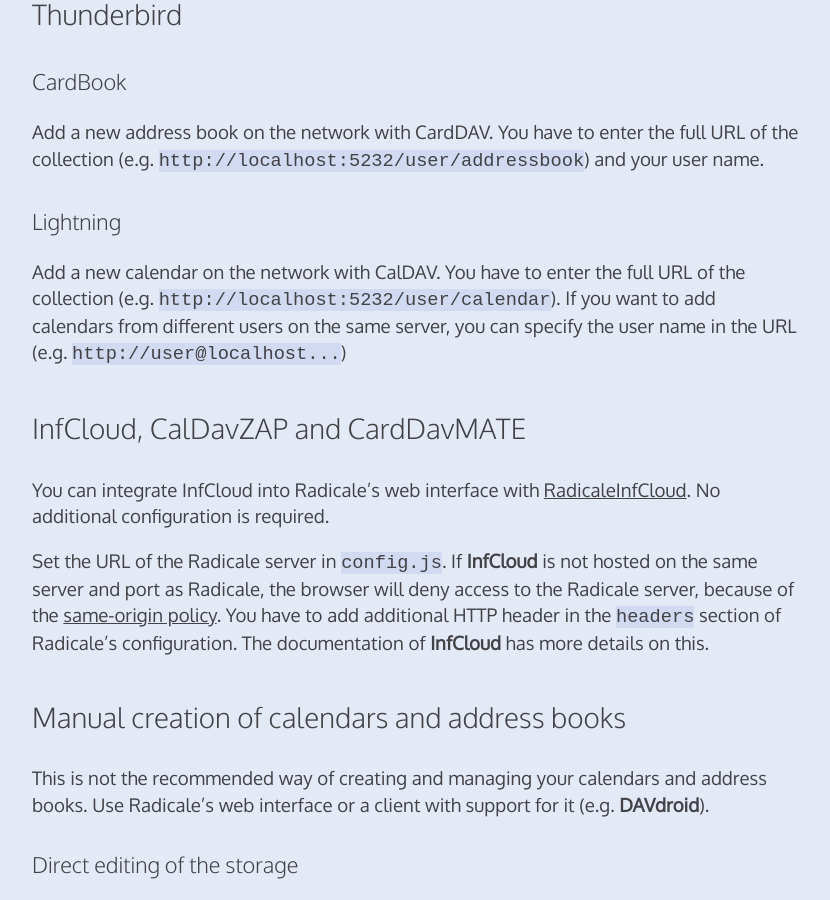
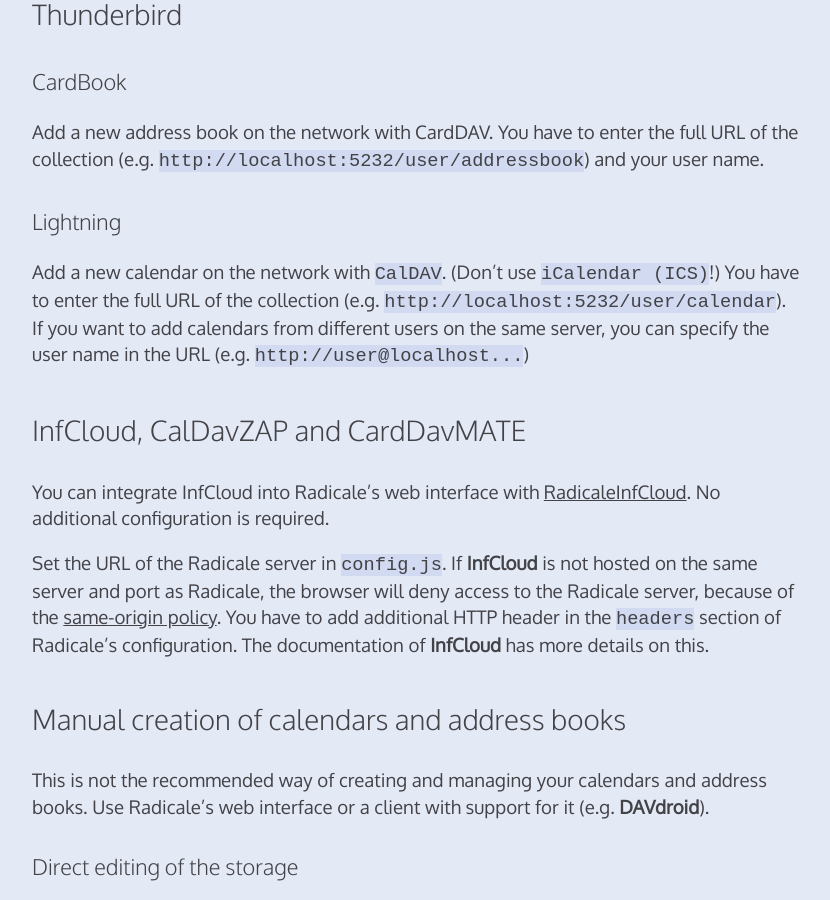
Before and after one commit to Kozea/Radicale, a Jekyll site: the page built from clients.md, in a window 1280 px wide and 900 px high, scrolled down 1061 px. Shown: the whole window, without its empty margins (224-1054 px from the left). Built offline with Jekyll 4.4.1, drawn with Linux system fonts in a browser that asks for light colours.

Commit message:
Don't use "iCalendar (ICS)" in Thunderbird

```diff
--- a/clients.md
+++ b/clients.md
@@ -54,10 +54,11 @@
 
 ### Lightning
 
-Add a new calendar on the network with CalDAV. You have to enter the full URL
-of the collection (e.g. `http://localhost:5232/user/calendar`).
-If you want to add calendars from different users on the same server, you can
-specify the user name in the URL (e.g. `http://user@localhost...`)
+Add a new calendar on the network with `CalDAV`. (Don't use `iCalendar (ICS)`!)
+You have to enter the full URL of the collection (e.g.
+`http://localhost:5232/user/calendar`). If you want to add calendars from
+different users on the same server, you can specify the user name in the URL
+(e.g. `http://user@localhost...`)
 
 ## InfCloud, CalDavZAP and CardDavMATE
 
```
